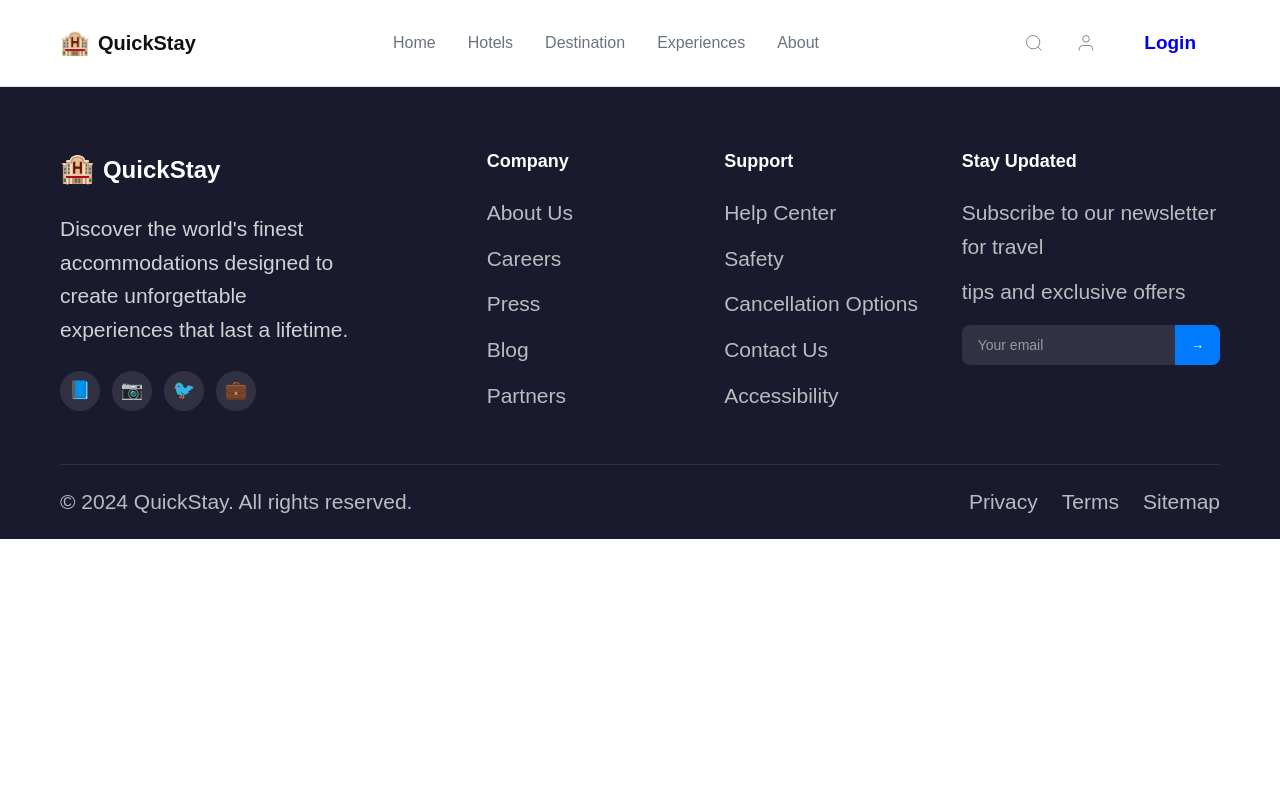
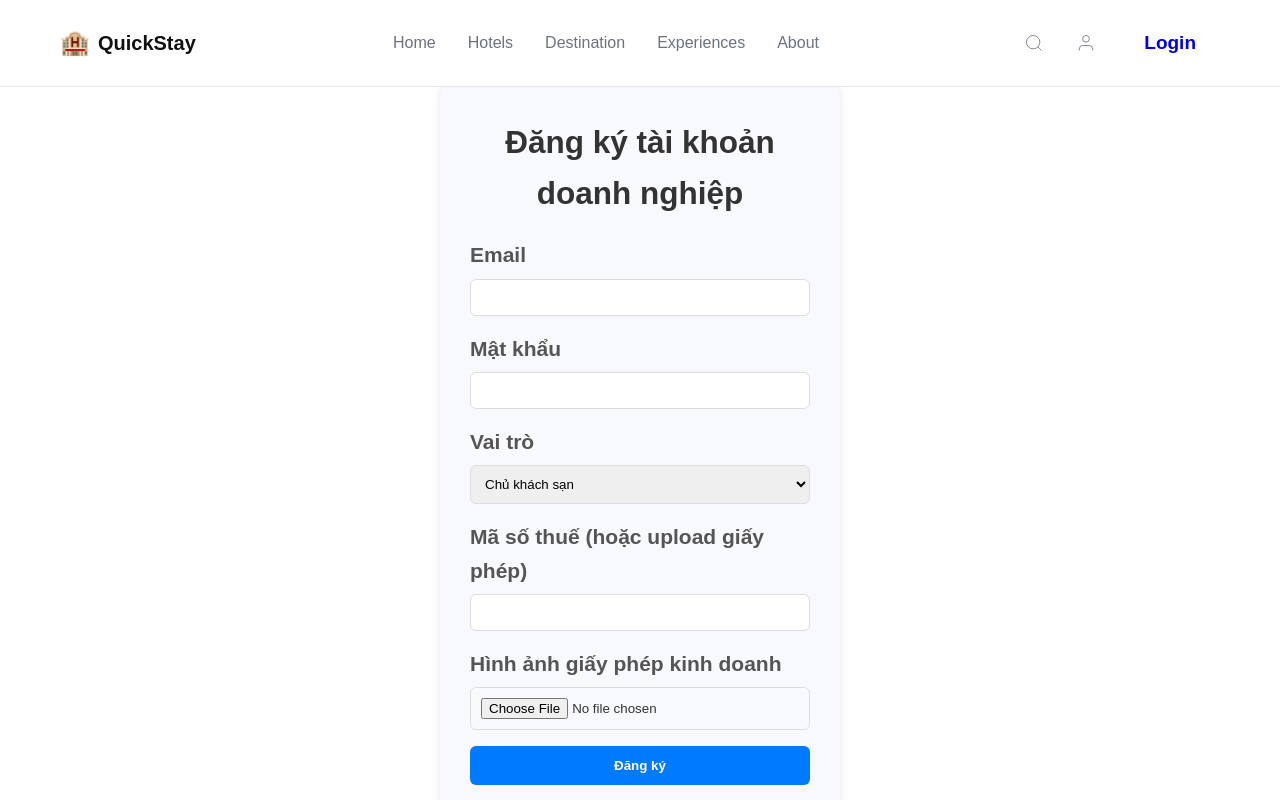
Before and after one commit to NHMHieuA1K57/SEP490_LTC, a React (Create React App) app in the folder FE/: page /register-business in a window 1280 px wide. Shown: the top 800 px of the page. Built offline with nearby package versions, Linux system fonts and the light colour scheme.

Commit message:
BusinessUser

```diff
--- a/FE/src/App.js
+++ b/FE/src/App.js
@@ -16,6 +16,8 @@ import Dashboard from "./pages/HotelOwner/Dashboard";
 import AddRoom from "./pages/HotelOwner/AddRoom";
 import ListRoom from "./pages/HotelOwner/ListRoom";
 import ResetPage from "./pages/Auth/ResetPage";
+import RegisterBusinessUserForm from "./components/BusinessUser/RegisterBusinessUserForm";
+import UpdateBusinessProfileForm from "./components/BusinessUser/UpdateBusinessProfileForm";
 
 function App() {
   return (
@@ -41,6 +43,8 @@ function App() {
               <Route path="list-rooms" element={<ListRoom />} />
             </Route>
             <Route path="reset-password" element={<ResetPage />} />
+            <Route path="/register-business" element={<RegisterBusinessUserForm/>} />
+            <Route path="/update-profile" element={<UpdateBusinessProfileForm/>} />
 
           </Routes>
         </main>
--- /dev/null
+++ b/FE/src/components/BusinessUser/RegisterBusinessUserForm.css
@@ -0,0 +1,46 @@
+.business-form {
+  max-width: 400px;
+  margin: auto;
+  padding: 30px;
+  background: #f7f9fc;
+  border-radius: 10px;
+  box-shadow: 0 0 10px rgba(0, 0, 0, 0.1);
+}
+
+.business-form h2 {
+  text-align: center;
+  margin-bottom: 20px;
+  color: #333;
+}
+
+.business-form label {
+  display: block;
+  margin-bottom: 6px;
+  color: #555;
+  font-weight: 600;
+}
+
+.business-form input,
+.business-form select {
+  width: 100%;
+  padding: 10px;
+  margin-bottom: 16px;
+  border: 1px solid #ddd;
+  border-radius: 6px;
+}
+
+.business-form button {
+  width: 100%;
+  padding: 12px;
+  background-color: #007bff;
+  color: white;
+  font-weight: bold;
+  border: none;
+  border-radius: 6px;
+  cursor: pointer;
+  transition: 0.3s;
+}
+
+.business-form button:hover {
+  background-color: #0056b3;
+}
--- /dev/null
+++ b/FE/src/components/BusinessUser/RegisterBusinessUserForm.jsx
@@ -0,0 +1,58 @@
+import React, { useState } from 'react';
+import './RegisterBusinessUserForm.css';
+
+export default function RegisterBusinessUserForm({ onSubmit }) {
+  const [formData, setFormData] = useState({
+    email: '',
+    password: '',
+    role: 'hotel_owner',
+    taxId: '',
+    file: null,
+  });
+
+  const handleChange = (e) => {
+    const { name, value, files } = e.target;
+    if (name === 'file') {
+      setFormData({ ...formData, file: files[0] });
+    } else {
+      setFormData({ ...formData, [name]: value });
+    }
+  };
+
+  const handleSubmit = (e) => {
+    e.preventDefault();
+
+    const data = new FormData();
+    for (const key in formData) {
+      if (formData[key]) data.append(key, formData[key]);
+    }
+
+    onSubmit(data);
+  };
+
+  return (
+    <form className="business-form" onSubmit={handleSubmit}>
+      <h2>Đăng ký tài khoản doanh nghiệp</h2>
+
+      <label>Email</label>
+      <input type="email" name="email" required onChange={handleChange} />
+
+      <label>Mật khẩu</label>
+      <input type="password" name="password" required onChange={handleChange} />
+
+      <label>Vai trò</label>
+      <select name="role" onChange={handleChange}>
+        <option value="hotel_owner">Chủ khách sạn</option>
+        <option value="tour_provider">Nhà cung cấp tour</option>
+      </select>
+
+      <label>Mã số thuế (hoặc upload giấy phép)</label>
+      <input type="text" name="taxId" onChange={handleChange} />
+
+      <label>Hình ảnh giấy phép kinh doanh</label>
+      <input type="file" name="file" accept="image/*" onChange={handleChange} />
+
+      <button type="submit">Đăng ký</button>
+    </form>
+  );
+}
--- /dev/null
+++ b/FE/src/components/BusinessUser/UpdateBusinessProfileForm.css
@@ -0,0 +1,46 @@
+.profile-form {
+  max-width: 500px;
+  margin: auto;
+  padding: 30px;
+  background: #ffffff;
+  border-radius: 10px;
+  box-shadow: 0 0 12px rgba(0, 0, 0, 0.08);
+}
+
+.profile-form h2 {
+  text-align: center;
+  margin-bottom: 24px;
+  color: #222;
+}
+
+.profile-form label {
+  display: block;
+  margin-top: 10px;
+  margin-bottom: 6px;
+  font-weight: 600;
+  color: #444;
+}
+
+.profile-form input {
+  width: 100%;
+  padding: 10px;
+  border: 1px solid #ccc;
+  border-radius: 6px;
+  margin-bottom: 10px;
+}
+
+.profile-form button {
+  margin-top: 20px;
+  width: 100%;
+  padding: 12px;
+  background-color: #28a745;
+  color: white;
+  font-weight: bold;
+  border: none;
+  border-radius: 6px;
+  transition: 0.3s;
+}
+
+.profile-form button:hover {
+  background-color: #218838;
+}
--- /dev/null
+++ b/FE/src/components/BusinessUser/UpdateBusinessProfileForm.jsx
@@ -0,0 +1,90 @@
+import React, { useState } from 'react';
+import './UpdateBusinessProfileForm.css';
+
+export default function UpdateBusinessProfileForm({ onSubmit }) {
+  const [form, setForm] = useState({
+    name: '',
+    phone: '',
+    website: '',
+    address: '',
+    dateOfBirth: '',
+    bankDetails: {
+      accountNumber: '',
+      bankName: '',
+      branch: ''
+    },
+    avatar: null
+  });
+
+  const handleChange = (e) => {
+    const { name, value, files } = e.target;
+
+    if (name === 'avatar') {
+      setForm({ ...form, avatar: files[0] });
+    } else if (name.startsWith('bank_')) {
+      const bankField = name.split('bank_')[1];
+      setForm({
+        ...form,
+        bankDetails: { ...form.bankDetails, [bankField]: value }
+      });
+    } else {
+      setForm({ ...form, [name]: value });
+    }
+  };
+
+  const handleSubmit = (e) => {
+    e.preventDefault();
+    const data = new FormData();
+
+    for (const key in form) {
+      if (key === 'bankDetails') {
+        for (const bankKey in form.bankDetails) {
+          data.append(`bankDetails.${bankKey}`, form.bankDetails[bankKey]);
+        }
+      } else {
+        if (form[key]) data.append(key, form[key]);
+      }
+    }
+
+    if (form.avatar) {
+      data.append('files', form.avatar);
+    }
+
+    onSubmit(data);
+  };
+
+  return (
+    <form className="profile-form" onSubmit={handleSubmit}>
+      <h2>Cập nhật hồ sơ doanh nghiệp</h2>
+
+      <label>Tên công ty</label>
+      <input name="name" onChange={handleChange} />
+
+      <label>Số điện thoại</label>
+      <input name="phone" onChange={handleChange} />
+
+      <label>Website</label>
+      <input name="website" onChange={handleChange} />
+
+      <label>Địa chỉ</label>
+      <input name="address" onChange={handleChange} />
+
+      <label>Ngày sinh</label>
+      <input name="dateOfBirth" type="date" onChange={handleChange} />
+
+      <label>Số tài khoản</label>
+      <input name="bank_accountNumber" onChange={handleChange} />
+
+      <label>Tên ngân hàng</label>
+      <input name="bank_bankName" onChange={handleChange} />
+
+      <label>Chi nhánh</label>
+      <input name="bank_branch" onChange={handleChange} />
+
+      <label>Ảnh đại diện</label>
+      <input type="file" name="avatar" accept="image/*" onChange={handleChange} />
+
+      <button type="submit">Cập nhật hồ sơ</button>
+    </form>
+  );
+}
```
